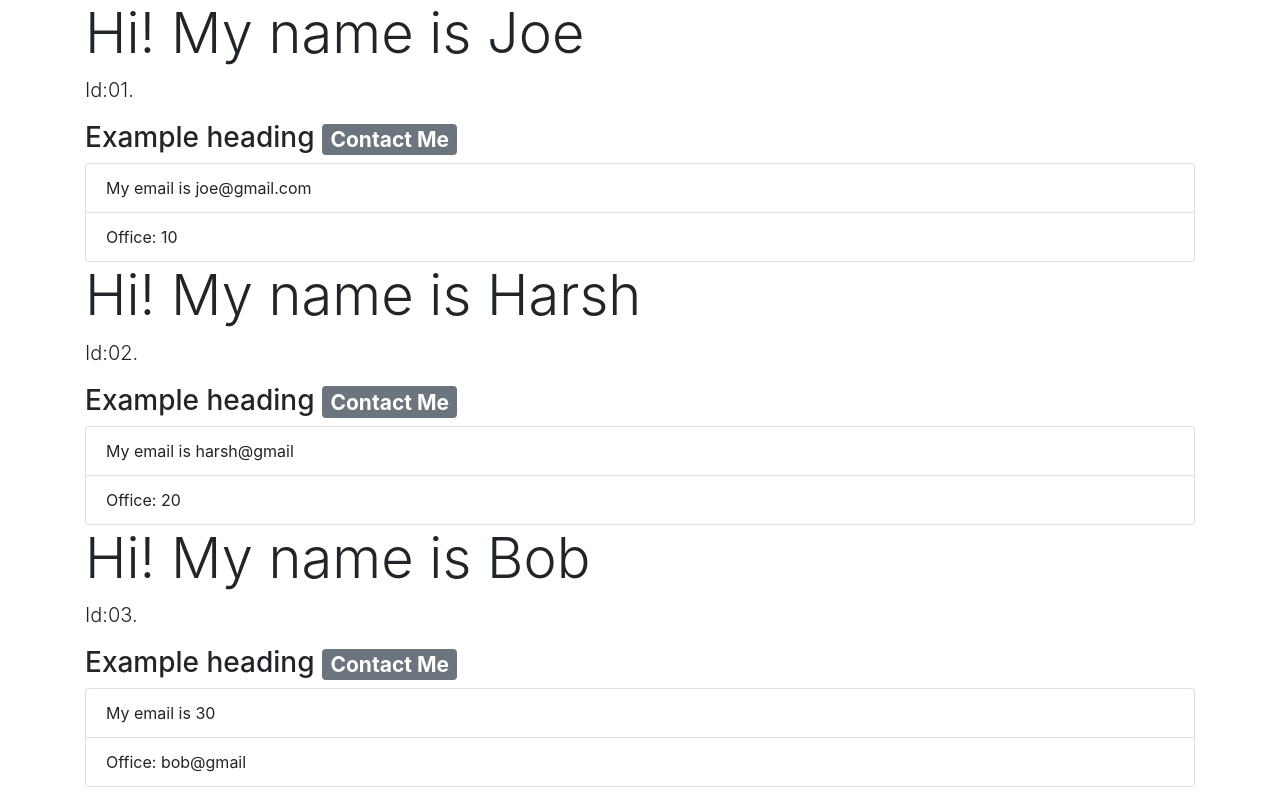
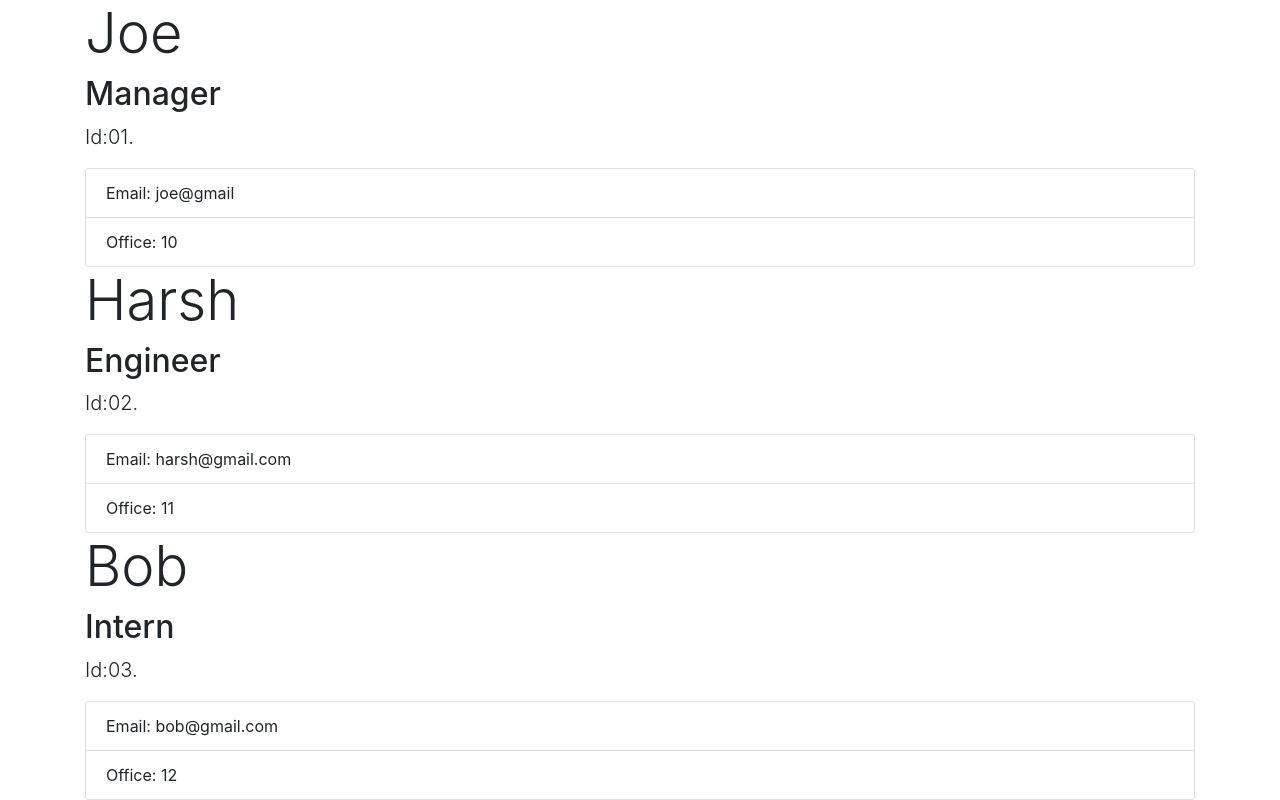
Before and after one commit to heimishweb/javascript_profile_generator, a plain HTML site: page main.html in a window 1280 px wide. Drawn offline with nearby package versions, Linux system fonts and the light colour scheme.

Commit message:
more polished version

```diff
--- a/lib/intern.js
+++ b/lib/intern.js
@@ -1,9 +1,10 @@
 module.exports = class Intern {
-    constructor(internName, internId, internOffice, internEmail) {
+    constructor(internName, internId, internEmail, internOffice) {
         this.internName = internName;
         this.internId = internId;
+        this.internEmail = internEmail;
         this.internOffice = internOffice;
-        this.internEmail = internEmail;
+
 
     }
     introduce() {
--- a/main.html
+++ b/main.html
@@ -9,32 +9,32 @@
     </head>
     <body>
           <div class="container">
-              <h1 class="display-4">Hi! My name is Joe</h1>
+              <h2 class="display-4">Joe</h2>
+              <h2>Manager</h2>
               <p class="lead">Id:01.</p>
-              <h3>Example heading <span class="badge badge-secondary">Contact Me</span></h3>
               <ul class="list-group">
-                  <li class="list-group-item">My email is joe@gmail.com</li>
+                  <li class="list-group-item">Email: joe@gmail</li>
                   <li class="list-group-item">Office: 10</li>
               </ul>
           </div>
 
           <div class="container">
-              <h1 class="display-4">Hi! My name is Harsh</h1>
+              <h2 class="display-4">Harsh</h2>
+              <h2>Engineer</h2>
               <p class="lead">Id:02.</p>
-              <h3>Example heading <span class="badge badge-secondary">Contact Me</span></h3>
               <ul class="list-group">
-                  <li class="list-group-item">My email is harsh@gmail</li>
-                  <li class="list-group-item">Office: 20</li>
+                  <li class="list-group-item">Email: harsh@gmail.com</li>
+                  <li class="list-group-item">Office: 11</li>
               </ul>
           </div>
 
     <div class="container">
-        <h1 class="display-4">Hi! My name is Bob</h1>
+        <h2 class="display-4">Bob</h2>
+        <h2>Intern</h2>
         <p class="lead">Id:03.</p>
-        <h3>Example heading <span class="badge badge-secondary">Contact Me</span></h3>
         <ul class="list-group">
-            <li class="list-group-item">My email is 30</li>
-            <li class="list-group-item">Office: bob@gmail</li>
+            <li class="list-group-item">Email: bob@gmail.com</li>
+            <li class="list-group-item">Office: 12</li>
         </ul>
     </div>
 
```
Also changed, not shown: app.js (+9 -9 lines).
